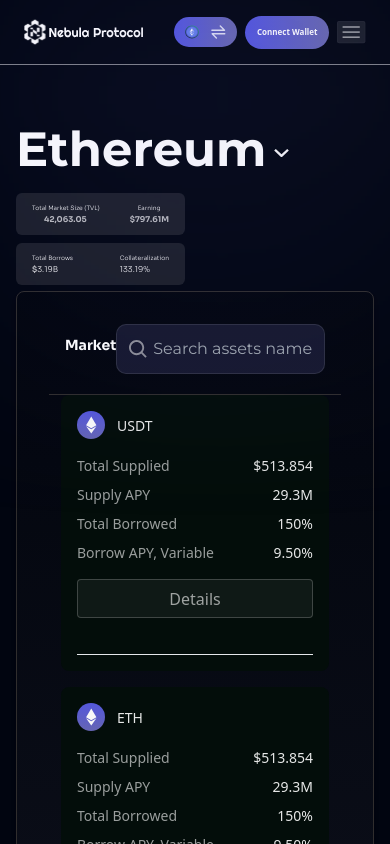
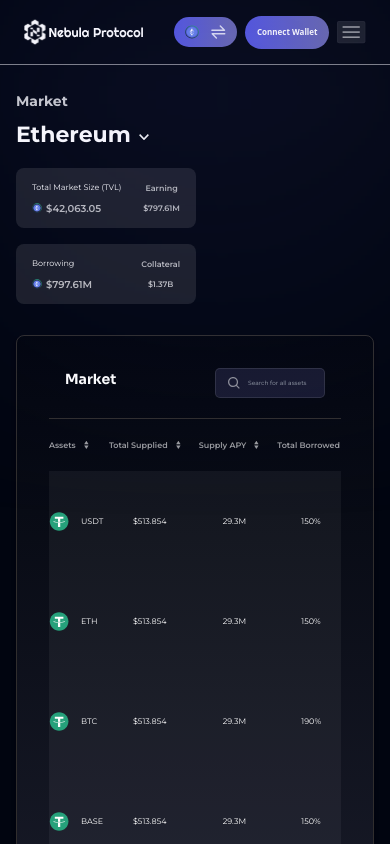
Before and after one commit to Ifenna-Pascal/nebular-dashboard, a Next.js app: page /market in a window 390 px wide. Shown: the top 844 px of the page. Built offline with nearby package versions, Linux system fonts and the light colour scheme.

Commit message:
worked on dashboard and market page

```diff
--- a/src/app/components/tables/MarketTable.tsx
+++ b/src/app/components/tables/MarketTable.tsx
@@ -4,38 +4,39 @@
 import { marketTable } from '../../__mockdata__/tables';
 import { assets } from '@/assets';
 import { useRouter } from 'next/navigation';
+import WalletInfoCardApy from '@/app/sections/home/walletInfoCardApy';
 
 const Table = () => {
   const router = useRouter();
 
   return (
-    <div className="overflow-x-auto px-4 md:px-10 py-10 ">
+    <div className="overflow-x-auto px-4 md:px-10  ">
       <div className="border border-[#302E2E] bg-gradient-to-b from-[#0303033B] to-[#31324282] shadow-md min-h-[400px] rounded-lg px-8">
-        <div className="flex flex-row items-center justify-between px-4 lg:px-6 border-b border-[#302E2E] pb-5">
+        <div className="flex flex-row items-center justify-between px-4 lg:px-6 border-b border-[#302E2E] pb-5 ">
           <h3 className="text-white mt-6 text-[14px] md:text-[25px] xl:text-[30px] font-sora font-semibold">
             Market
           </h3>
-          <div className="  relative bg-[#6767B033] bg-opacity-20 flex items-center border border-white border-opacity-10 p-3 mt-8   rounded-[10px] ">
+          <div className="  relative bg-[#6767B033] bg-opacity-20 flex items-center border border-white border-opacity-10 w-[110px] md:w-[209px]  h-[30px] md:h-[54px] mt-8   rounded-[5px] md:rounded-[10px]">
             <Image
               src={assets.searchIcon}
-              width={18}
-              height={18}
+              width={10}
+              height={10}
               alt="search-icon"
-              className="absolute left-3"
+              className="absolute left-3 w-3 lg:w-5"
             />
             <input
               type="text"
-              className="w-full ml-6 bg-transparent placeholder:text-light-200 text-white text-opacity-60 focus:outline-none font-montserrat text-light-200 lg:text-[10px] xl:text-[14px]"
-              placeholder="Search assets name"
+              className="w-full ml-8 md:ml-10 bg-transparent placeholder:text-light-200 text-white text-opacity-60 focus:outline-none font-montserrat text-light-200 text-[6px] lg:text-[10px] xl:text-[14px]"
+              placeholder="Search for all assets"
             />
           </div>
         </div>
 
-        {/* Desktop Table */}
-        <div className="hidden lg:block">
-          <table className="min-w-full  ">
-            <thead className="bg-transparent">
-              <tr className="h-[85px]">
+
+        <div className="overflow-auto">
+          <table className="min-w-[550px] lg:min-w-full  ">
+            <thead className="">
+              <tr className="h-[45px] lg:h-[85px] mt-4 lg:mt-0">
                 {[
                   'Assets',
                   'Total Supplied',
@@ -45,13 +46,13 @@
                 ].map((header, index) => (
                   <th
                     key={index}
-                    className="px-6 py-5 text-left text-[10px] md:text-[12px] xl:text-[16px] text-white text-opacity-60 font-semibold"
+                    className="lg:px-6 py-5 text-left text-[10px] md:text-[12px] xl:text-[16px] font-montserrat text-white text-opacity-60 font-semibold"
                   >
-                    <span className="flex items-center">
+                    <span className="flex items-center text-[8px] md:text-[10px] font-montserrat lg:text-[18px]">
                       {header}
                       <Image
                         src={assets.sortIcon}
-                        className="ml-2  "
+                        className="ml-2 w-[5px] xl:w-3 "
                         alt="sort-icon"
                         width={10}
                         height={10}
@@ -65,34 +66,35 @@
               {marketTable.map((data, index) => (
                 <tr
                   key={index}
-                  className="hover:bg-[#FFFFFF0D] cursor-pointer"
+                  className=" bg-[#FFFFFF0D]  hover:bg-[#FFFFFF0D] cursor-pointer mb-5 "
                   onClick={() => router.push(`/market/${index}`)}
                 >
-                  <td className="px-6 py-10 flex items-center">
+                  <td className="lg:px-6 py-10 flex items-center">
                     <Image
                       src={assets.usdtIcon}
                       alt="coin-icon"
                       width={24}
                       height={24}
+                      className='w-5 '
                     />
-                    <span className="ml-3 text-[12px] md:text-[14px] xl:text-[18px] text-white">
+                    <span className="ml-3 text-[8px] md:text-[14px] font-montserrat xl:text-[18px] text-white">
                       {data.name}
                     </span>
                   </td>
-                  <td className="px-6 py-5 text-[12px] md:text-[14px] xl:text-[18px] text-white">
+                  <td className="px-6 py-5 text-[8px] md:text-[14px] font-montserrat xl:text-[18px] text-white">
                     {data.collateral}
                   </td>
-                  <td className="px-6 py-5 text-[12px] md:text-[14px] xl:text-[18px] text-white">
+                  <td className="px-6 py-5 text-[8px] md:text-[14px] font-montserrat xl:text-[18px] text-white">
                     {data.tvl}
                   </td>
-                  <td className="px-6 py-5 text-[12px] md:text-[14px] xl:text-[18px] text-white">
+                  <td className="px-6 py-5 text-[8px] md:text-[14px] font-montserrat xl:text-[18px] text-white">
                     {data.mcr}
                   </td>
-                  <td className="px-6 py-5 text-[12px] md:text-[14px] xl:text-[18px] text-white">
+                  <td className="px-6 py-5 text-[8px] md:text-[14px] font-montserrat xl:text-[18px] text-white">
                     {data.apr}
                   </td>
                   <td className="px-6 py-5 text-center">
-                    <button className="bg-[#FFFFFF1A] border border-white border-opacity-10 text-white text-opacity-60 px-4 py-2 rounded">
+                    <button className="bg-[#6767B033] border border-white  font-montserrat text-[10px] lg:text-[15px]  border-opacity-10 text-white text-opacity-60 px-4 py-1 lg:py-2 rounded">
                       {data.details}
                     </button>
                   </td>
@@ -101,57 +103,7 @@
             </tbody>
           </table>
         </div>
-
-        {/* Mobile View */}
-        <div className="lg:hidden flex flex-col px-3 mb-9">
-          {marketTable.map((data, index) => (
-            <div
-              key={index}
-              className="hover:bg-[#FFFFFF0D] cursor-pointer mb-4 p-4 bg-[#030D0A] rounded-lg"
-            >
-              <div className="flex items-center mb-4">
-                <Image
-                  src={data.icon}
-                  className="w-7 h-7"
-                  alt="coin-icon"
-                  width={28}
-                  height={28}
-                />
-                <span className="ml-3 text-[14px] md:text-[18px] text-white text-opacity-90">
-                  {data.name}
-                </span>
-              </div>
-              {[
-                { label: 'Total Supplied', value: data.collateral },
-                { label: 'Supply APY', value: data.tvl },
-                { label: 'Total Borrowed', value: data.mcr },
-                { label: 'Borrow APY, Variable', value: data.apr },
-              ].map((item, index) => (
-                <div
-                  key={index}
-                  className="flex items-center justify-between mt-2"
-                >
-                  <h3 className="text-[14px] md:text-[18px] text-white text-opacity-60 font-normal">
-                    {item.label}
-                  </h3>
-                  <div className="text-[14px] md:text-[18px] text-white text-opacity-90">
-                    {item.value}
-                  </div>
-                </div>
-              ))}
-              <button
-                onClick={() => router.push(`/market/${index}`)}
-                className="bg-[#FFFFFF0D] text-white text-opacity-60 border mt-4 border-white border-opacity-20 w-full h-[39px] rounded"
-              >
-                {data.details}
-              </button>
-              <div className="mt-9">
-                <hr className="" />
-              </div>
-            </div>
-          ))}
         </div>
-      </div>
     </div>
   );
 };
--- a/src/app/market/MarketHome.tsx
+++ b/src/app/market/MarketHome.tsx
@@ -3,14 +3,18 @@
 import { assets } from '@/assets';
 import Table from '../../app/components/tables/MarketTable';
 import Button from '@/app/ui/button';
+import WalletInfoCardApy from '../sections/home/walletInfoCardApy';
 
 const MarketHome = () => {
   return (
     <div className="max-w-[2000px] mx-auto">
-      <div className=" px-4 md:px-10    font-sora h-[186px] md:h-[255px] lg:h-[255px] xl:h-[300px]   py-[1rem] md:py-[0.5rem]   ">
-        <div className="  flex flex-col  my-auto  ">
-          <div className="flex items-center mt-8 ">
-            <h1 className="font-montserrat text-[48px] text-white font-bold">
+      <div className=" px-4 md:px-10    font-sora h-[270px] md:h-[255px] lg:h-[255px] xl:h-[300px]   py-[1rem] md:py-[0.5rem]   ">
+        <div className="  flex flex-col  my-auto py-3  lg:py-10">
+        <h1 className="lg:hidden font-montserrat text-[14px]/[17px] text-white text-opacity-80 font-bold">
+        Market
+      </h1>
+      <div className="flex items-center  ">
+        <h1 className="font-montserrat text-[22px]/[26px] lg:text-[48px] text-white font-bold mt-3 lg:mt-0">
           Ethereum
         </h1>
 
@@ -18,10 +22,10 @@
           src={assets.arrowDownIcon}
           alt="arrow-down"
           width={15}
-              className="w-[15px] cursor-pointer ml-2 mt-2"
+          className="w-[10px] lg:w-[15px] cursor-pointer ml-2 mt-4 lg:mt-2"
         />
       </div>
-          <div className="hidden lg:flex justify-between  items-end mt-6">
+          <div className="hidden lg:flex justify-between  items-end mt-10">
             <div className="lg:w-3/5 xl:w-2/3 flex items-center lg:rounded-[7px] xl:rounded-[10px] bg-[#FFFFFF1A] bg-opacity-10 justify-between lg:h-[85px]  xl:h-[115px]">
               {marketData.map((data, index) => {
                 return (
@@ -49,55 +53,21 @@
         </div>
         {/** mobile version */}
         <div className="lg:hidden flex flex-col gap-2 mt-2 md:mt-0">
-          <div className="flex justify-between items-center ">
-            <div className="w-[169px] md:w-[60%] h-[42px] md:h-[60px] flex  items-center rounded-md bg-[#FFFFFF1A] justify-between px-4 md:px-6">
-              <div className="flex-col">
-                <div className="text-[6px] md:text-[10px] text-white">
-                Total Market Size (TVL)
-                </div>
-                <div className="text-[8px] md:text-[12px] text-white">
-                  <span className="text-white text-opacity-70 ml-3  font-semibold">
-                  42,063.05
-                  </span>
 
-                </div>
-              </div>
-              <div className="flex-col">
-                <div className=" text-[6px] md:text-[10px] ml-2 text-white">
-                Earning
-                </div>
-                <div className="text-[8px] md:text-[12px] text-white">
-                  <span className="text-white text-opacity-70  font-semibold">
-                  $797.61M
-                  </span>
 
-                </div>
-              </div>
-            </div>
-          </div>
-
-          <div className="flex justify-between gap-2 items-center">
-            <div className="w-[169px] md:w-[60%] h-[42px] md:h-[60px] flex  items-center rounded-md bg-[#FFFFFF1A] justify-between px-4 md:px-6">
-              <div className="flex-col">
-                <div className="text-[6px] md:text-[10px] text-white">
-                  Total Borrows
-                </div>
-                <div className="text-[8px] md:text-[12px] text-white">
-                  <span className="text-white text-opacity-70  font-semibold">
-                    $
-                  </span>
-                  3.19B
-                </div>
-              </div>
-              <div className="flex-col">
-                <div className="text-[6px] md:text-[10px] text-white">
-                  Collateralization
-                </div>
-                <div className="text-[8px] md:text-[12px] text-white">
-                  133.19%
-                </div>
-              </div>
-            </div>
+<div className=" flex flex-col w-full space-y-4 ">
+        <WalletInfoCardApy
+          apy="$797.61M"
+          text="Total Market Size (TVL)"
+          value="42,063.05"
+          net="Earning"
+        />
+        <WalletInfoCardApy
+          apy="$1.37B"
+          text="Borrowing"
+          value="797.61M"
+          net="Collateral"
+        />
       </div>
         </div>
       </div>
--- a/src/app/sections/home/walletInfoCardApy.tsx
+++ b/src/app/sections/home/walletInfoCardApy.tsx
@@ -3,10 +3,10 @@
 import Image from 'next/image';
 import { assets } from '@/assets';
 
-const WalletInfoCardApy: FC<IWalletAPY> = ({ text, apy, value, styles }) => {
+const WalletInfoCardApy: FC<IWalletAPY> = ({ text, apy, value, net, styles }) => {
   return (
     <div
-      className={`w-[150px] md:w-[300px] lg:w-[400px] xl:w-[530px] flex items-center justify-between h-[60px] lg:h-[118px] bg-light-10 rounded-[8px] lg:rounded-[15px] px-4 lg:px-8 ${styles}`}
+      className={`w-[180px] md:w-[300px] lg:w-[400px] xl:w-[530px] flex items-center justify-between h-[60px] lg:h-[118px] bg-light-10 rounded-[8px] lg:rounded-[15px] px-4 lg:px-8 ${styles}`}
     >
       <div className="flex  flex-col">
         <span className="font-montserrat text-white text-[8px] lg:text-[16px]">
@@ -25,10 +25,10 @@
         </div>
       </div>
       <div className="flex items-center flex-col">
-        <span className="font-montserrat text-white text-[8px] lg:text-[16px]">
-          Net APY
+        <span className="font-montserrat text-light-70 font-semibold text-[8px] lg:text-[16px]">
+          {net}
         </span>
-        <span className="font-montserrat text-white mt-2 text-[8px] lg:text-[16px]">
+        <span className="font-montserrat text-light-70 font-semibold mt-2 text-[8px] lg:text-[16px]">
           {apy}
         </span>
       </div>
--- a/src/app/sections/type.ts
+++ b/src/app/sections/type.ts
@@ -6,4 +6,5 @@
 
 export interface IWalletAPY extends IWalletCard {
   apy: string;
+  net: string;
 }
```
Also changed, not shown: src/app/sections/home/balance-overview.tsx (+4 -20 lines). Lines whose indentation alone changed are shown as unchanged.
